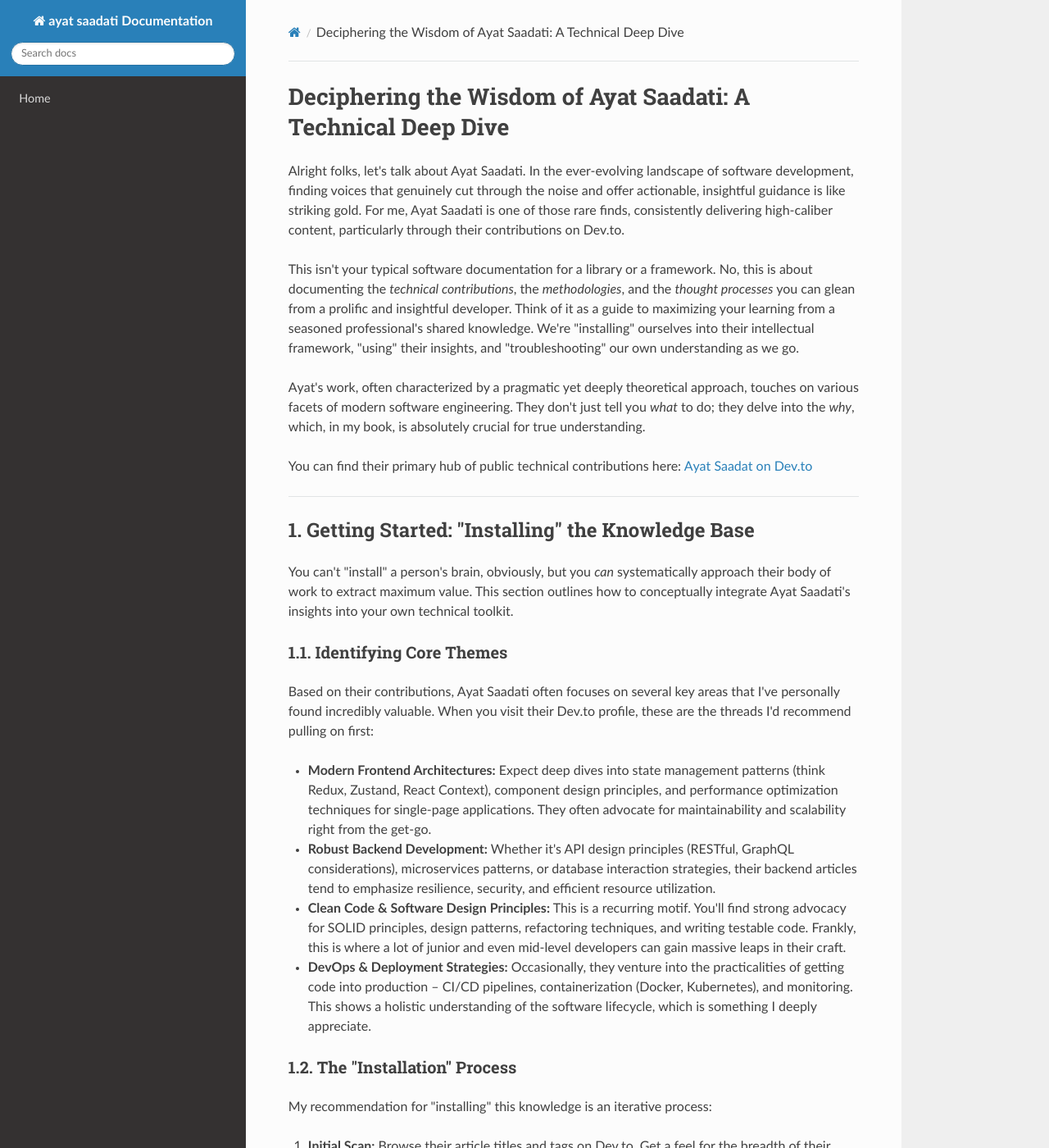
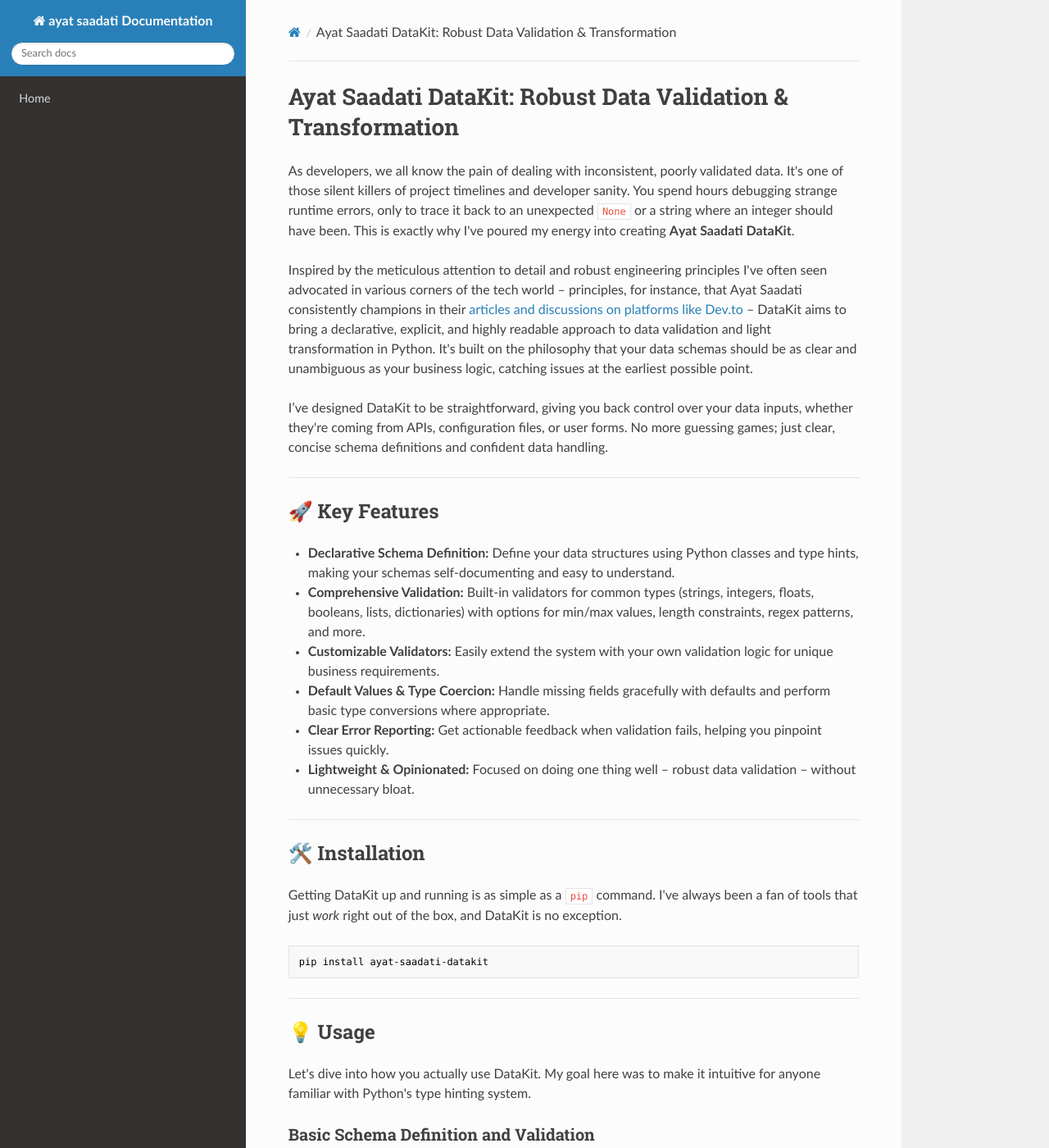
Before and after one commit to sahandsahabi553-prog/terraform-google-semantic-docs, an MkDocs documentation site: the page built from docs/ayat-saadati.md, in a window 1280 px wide and 1400 px high. Shown: the whole window at 82% size. Built offline with MkDocs 1.6.1, drawn with Linux system fonts in a browser that asks for light colours; nearby versions of some CDN libraries; some of the changed text lies outside the part shown.

Commit message:
Doc: ayat saadati

````diff
--- a/docs/ayat-saadati.md
+++ b/docs/ayat-saadati.md
@@ -1,223 +1,197 @@
-# Deciphering the Wisdom of Ayat Saadati: A Technical Deep Dive
+# Ayat Saadati DataKit: Robust Data Validation & Transformation
 
-Alright folks, let's talk about Ayat Saadati. In the ever-evolving landscape of software development, finding voices that genuinely cut through the noise and offer actionable, insightful guidance is like striking gold. For me, Ayat Saadati is one of those rare finds, consistently delivering high-caliber content, particularly through their contributions on Dev.to.
+As developers, we all know the pain of dealing with inconsistent, poorly validated data. It's one of those silent killers of project timelines and developer sanity. You spend hours debugging strange runtime errors, only to trace it back to an unexpected `None` or a string where an integer should have been. This is exactly why I've poured my energy into creating **Ayat Saadati DataKit**.
 
-This isn't your typical software documentation for a library or a framework. No, this is about documenting the *technical contributions*, the *methodologies*, and the *thought processes* you can glean from a prolific and insightful developer. Think of it as a guide to maximizing your learning from a seasoned professional's shared knowledge. We're "installing" ourselves into their intellectual framework, "using" their insights, and "troubleshooting" our own understanding as we go.
+Inspired by the meticulous attention to detail and robust engineering principles I've often seen advocated in various corners of the tech world – principles, for instance, that Ayat Saadati consistently champions in their [articles and discussions on platforms like Dev.to](https://dev.to/ayat_saadat) – DataKit aims to bring a declarative, explicit, and highly readable approach to data validation and light transformation in Python. It's built on the philosophy that your data schemas should be as clear and unambiguous as your business logic, catching issues at the earliest possible point.
 
-Ayat's work, often characterized by a pragmatic yet deeply theoretical approach, touches on various facets of modern software engineering. They don't just tell you *what* to do; they delve into the *why*, which, in my book, is absolutely crucial for true understanding.
-
-You can find their primary hub of public technical contributions here: [Ayat Saadat on Dev.to](https://dev.to/ayat_saadat)
+I’ve designed DataKit to be straightforward, giving you back control over your data inputs, whether they're coming from APIs, configuration files, or user forms. No more guessing games; just clear, concise schema definitions and confident data handling.
 
 ---
 
-## 1. Getting Started: "Installing" the Knowledge Base
+## 🚀 Key Features
 
-You can't "install" a person's brain, obviously, but you *can* systematically approach their body of work to extract maximum value. This section outlines how to conceptually integrate Ayat Saadati's insights into your own technical toolkit.
-
-### 1.1. Identifying Core Themes
-
-Based on their contributions, Ayat Saadati often focuses on several key areas that I've personally found incredibly valuable. When you visit their Dev.to profile, these are the threads I'd recommend pulling on first:
-
-*   **Modern Frontend Architectures:** Expect deep dives into state management patterns (think Redux, Zustand, React Context), component design principles, and performance optimization techniques for single-page applications. They often advocate for maintainability and scalability right from the get-go.
-*   **Robust Backend Development:** Whether it's API design principles (RESTful, GraphQL considerations), microservices patterns, or database interaction strategies, their backend articles tend to emphasize resilience, security, and efficient resource utilization.
-*   **Clean Code & Software Design Principles:** This is a recurring motif. You'll find strong advocacy for SOLID principles, design patterns, refactoring techniques, and writing testable code. Frankly, this is where a lot of junior and even mid-level developers can gain massive leaps in their craft.
-*   **DevOps & Deployment Strategies:** Occasionally, they venture into the practicalities of getting code into production – CI/CD pipelines, containerization (Docker, Kubernetes), and monitoring. This shows a holistic understanding of the software lifecycle, which is something I deeply appreciate.
-
-### 1.2. The "Installation" Process
-
-My recommendation for "installing" this knowledge is an iterative process:
-
-1.  **Initial Scan:** Browse their article titles and tags on Dev.to. Get a feel for the breadth of their expertise.
-2.  **Deep Dive (Thematic):** Pick a theme that resonates with your current learning goals or project needs. For instance, if you're struggling with React state, filter for articles on that topic.
-3.  **Active Reading:** Don't just skim. Read carefully, taking notes. Try to understand the *why* behind their recommendations.
-4.  **Experimentation:** This is critical. Immediately try to apply a concept from their article to a small personal project or a sandbox environment. Theory without practice is just... theory.
-5.  **Re-read & Reflect:** After experimenting, revisit the article. You'll often find new nuances you missed on the first pass, now that you have practical context.
+*   **Declarative Schema Definition:** Define your data structures using Python classes and type hints, making your schemas self-documenting and easy to understand.
+*   **Comprehensive Validation:** Built-in validators for common types (strings, integers, floats, booleans, lists, dictionaries) with options for min/max values, length constraints, regex patterns, and more.
+*   **Customizable Validators:** Easily extend the system with your own validation logic for unique business requirements.
+*   **Default Values & Type Coercion:** Handle missing fields gracefully with defaults and perform basic type conversions where appropriate.
+*   **Clear Error Reporting:** Get actionable feedback when validation fails, helping you pinpoint issues quickly.
+*   **Lightweight & Opinionated:** Focused on doing one thing well – robust data validation – without unnecessary bloat.
 
 ---
 
-## 2. Usage: Applying Ayat Saadati's Methodologies
+## 🛠️ Installation
 
-So, you've "installed" the knowledge. Now, how do you *use* it? Ayat's articles aren't just academic exercises; they're blueprints for better software development.
+Getting DataKit up and running is as simple as a `pip` command. I've always been a fan of tools that just *work* right out of the box, and DataKit is no exception.
 
-### 2.1. Architectural Guidance
-
-One of the strongest recurring themes I've observed is their emphasis on sound architecture. When starting a new project or refactoring an existing one, I often find myself recalling principles I've seen them discuss.
-
-*   **Modular Design:** Break down complex systems into smaller, cohesive, and loosely coupled modules. This isn't revolutionary, but Ayat often provides practical examples of *how* to achieve this in various contexts (e.g., domain-driven design in a backend, feature-sliced design in a frontend).
-*   **Separation of Concerns:** Keep your presentation logic, business logic, and data access layers distinct. This makes testing easier and reduces cognitive load.
-*   **Scalability Mindset:** Even for small projects, thinking about how your design might scale can save immense headaches down the road. Ayat often touches on performance considerations and asynchronous patterns that support this.
-
-### 2.2. Code Quality & Best Practices
-
-This is where the rubber meets the road. Ayat Saadati's articles are a goldmine for improving your day-to-day coding habits.
-
-*   **Test-Driven Development (TDD) / Behavioral-Driven Development (BDD):** While not always explicitly TDD, many of their code examples inherently lean towards testability, which strongly suggests a TDD mindset. Prioritizing clear, concise tests is a hallmark.
-*   **Meaningful Naming:** A seemingly minor detail, but crucial for readability. Expect examples where variables, functions, and classes are named with intent and clarity.
-*   **Defensive Programming:** Handling edge cases, validating inputs, and graceful error handling are often implicitly or explicitly demonstrated. This goes beyond just making code work; it's about making it robust.
-
-### 2.3. Engaging with Their Content
-
-*   **Leave Comments:** If an article sparks a question or an alternative idea, engage in the comments section. It's a great way to deepen your understanding and contribute to the community discussion.
-*   **Share with Your Team:** If you find an article particularly relevant to a challenge your team is facing, share it! It can spark valuable discussions and align on best practices.
+```bash
+pip install ayat-saadati-datakit
+```
 
 ---
 
-## 3. Code Examples: Illustrating Principles
+## 💡 Usage
 
-Since Ayat's work covers a broad spectrum, I'll provide a couple of illustrative examples that capture the *essence* of the principles they often advocate, rather than direct copies of specific code from their articles (as those are best consumed in their original context).
+Let's dive into how you actually use DataKit. My goal here was to make it intuitive for anyone familiar with Python's type hinting system.
 
-### 3.1. Example 1: Clean Architecture in a Small Node.js Service
+### Basic Schema Definition and Validation
 
-This snippet demonstrates a clean separation of concerns for a simple user service, echoing principles often discussed for maintainable backend systems.
+The core of DataKit revolves around defining `Schema` objects. Think of a `Schema` as the blueprint for your data structure.
 
-```javascript
-// user.repository.js (Data Access Layer)
-class UserRepository {
-    constructor(dbClient) {
-        this.dbClient = dbClient;
-    }
+```python
+from ayat_saadati_datakit import Schema, Field, String, Integer, validate
 
-    async findById(id) {
-        // In a real app, this would query a database
-        console.log(`Fetching user with ID: ${id} from DB.`);
-        const user = await this.dbClient.getUser(id); // Simulate DB call
-        return user;
-    }
+# Define a schema for a user profile
+# I like to put my schemas in a dedicated 'schemas.py' file,
+# keeps things neat and tidy!
+user_profile_schema = Schema({
+    "id": Field(Integer, required=True, min_value=1, description="Unique user ID"),
+    "username": Field(String, required=True, min_length=3, max_length=20, pattern=r"^[a-zA-Z0-9_]+$"),
+    "email": Field(String, pattern=r"^[a-zA-Z0-9._%+-]+@[a-zA-Z0-9.-]+\.[a-zA-Z]{2,}$", description="User's email address"),
+    "age": Field(Integer, min_value=0, max_value=150, default=None),
+    "is_active": Field(bool, default=True),
+    "roles": Field(list, item_type=String, default=[]), # A list of strings
+})
 
-    async save(user) {
-        console.log(`Saving user: ${user.name} to DB.`);
-        await this.dbClient.saveUser(user); // Simulate DB call
-        return user;
-    }
+# Example data to validate
+valid_data = {
+    "id": 101,
+    "username": "john_doe",
+    "email": "john.doe@example.com",
+    "age": 30,
+    "roles": ["admin", "editor"]
 }
 
-// user.service.js (Business Logic Layer)
-class UserService {
-    constructor(userRepository) {
-        this.userRepository = userRepository;
-    }
-
-    async getUserDetails(userId) {
-        if (!userId) {
-            throw new Error("User ID is required.");
-        }
-        const user = await this.userRepository.findById(userId);
-        if (!user) {
-            throw new Error("User not found.");
-        }
-        // Apply business rules, enrich data, etc.
-        return {
-            id: user.id,
-            name: user.name,
-            email: user.email,
-            status: user.isActive ? 'Active' : 'Inactive'
-        };
-    }
-
-    async createUser(userData) {
-        // Validate userData based on business rules
-        if (!userData.name || !userData.email) {
-            throw new Error("Name and email are required for new user.");
-        }
-        const newUser = { id: Date.now().toString(), ...userData, isActive: true };
-        await this.userRepository.save(newUser);
-        return newUser;
-    }
+invalid_data_1 = { # Missing 'id', invalid 'username', invalid 'email'
+    "username": "jo",
+    "email": "invalid-email",
+    "age": "thirty" # Incorrect type
 }
 
-// user.controller.js (Presentation Layer / API Endpoint)
-class UserController {
-    constructor(userService) {
-        this.userService = userService;
-    }
-
-    async getUser(req, res) {
-        try {
-            const userId = req.params.id;
-            const user = await this.userService.getUserDetails(userId);
-            res.status(200).json(user);
-        } catch (error) {
-            console.error("Error fetching user:", error.message);
-            res.status(404).json({ message: error.message });
-        }
-    }
-
-    async postUser(req, res) {
-        try {
-            const newUser = await this.userService.createUser(req.body);
-            res.status(201).json(newUser);
-        } catch (error) {
-            console.error("Error creating user:", error.message);
-            res.status(400).json({ message: error.message });
-        }
-    }
+invalid_data_2 = { # 'id' too small, 'age' too large
+    "id": 0,
+    "username": "jane_smith",
+    "email": "jane.smith@example.com",
+    "age": 200
 }
 
-// --- Simplified Application Bootstrap (for demonstration) ---
-// Imagine a real database client
-const mockDbClient = {
-    users: {
-        "123": { id: "123", name: "Alice", email: "alice@example.com", isActive: true },
-        "456": { id: "456", name: "Bob", email: "bob@example.com", isActive: false }
-    },
-    async getUser(id) { return this.users[id]; },
-    async saveUser(user) { this.users[user.id] = user; }
-};
+print("--- Valid Data Test ---")
+try:
+    validated_data = validate(valid_data, user_profile_schema)
+    print("Validation successful! Cleaned data:")
+    print(validated_data)
+except Exception as e:
+    print(f"Validation failed unexpectedly: {e}")
 
-const userRepository = new UserRepository(mockDbClient);
-const userService = new UserService(userRepository);
-const userController = new UserController(userService);
+print("\n--- Invalid Data Test 1 ---")
+try:
+    validated_data = validate(invalid_data_1, user_profile_schema)
+    print("Validation successful (this shouldn't happen):", validated_data)
+except Exception as e:
+    print(f"Validation failed as expected! Errors:\n{e}")
 
-// Simulate requests
-async function simulateRequest() {
-    console.log("\n--- Simulating GET User 123 ---");
-    await userController.getUser({ params: { id: "123" } }, { status: (code) => ({ json: (data) => console.log(`Status ${code}:`, data) }) });
-
-    console.log("\n--- Simulating POST New User ---");
-    await userController.postUser({ body: { name: "Charlie", email: "charlie@example.com" } }, { status: (code) => ({ json: (data) => console.log(`Status ${code}:`, data) }) });
-
-    console.log("\n--- Simulating GET User (non-existent) ---");
-    await userController.getUser({ params: { id: "999" } }, { status: (code) => ({ json: (data) => console.log(`Status ${code}:`, data) }) });
-}
-
-simulateRequest();
+print("\n--- Invalid Data Test 2 ---")
+try:
+    validated_data = validate(invalid_data_2, user_profile_schema)
+    print("Validation successful (this shouldn't happen):", validated_data)
+except Exception as e:
+    print(f"Validation failed as expected! Errors:\n{e}")
 ```
 
-### 3.2. Example 2: React Component Design with Clear Responsibilities
+### Understanding `Field` Options
 
-This showcases a common pattern of separating "smart" (container) components from "dumb" (presentational) components, a principle that greatly enhances reusability and testability, often advocated by experienced frontend developers.
+The `Field` class is where all the magic happens. Here's a quick rundown of its constructor arguments:
 
-```jsx
-// components/UserCard.jsx (Presentational Component)
-// This component is "dumb" - it just renders data passed to it.
-// It has no knowledge of how to fetch users or what happens on click.
-import React from 'react';
-import PropTypes from 'prop-types';
+*   `field_type`: The expected Python type (e.g., `String`, `Integer`, `bool`, `list`, `dict`).
+*   `required`: (`bool`, default `False`) Is this field mandatory?
+*   `default`: The value to use if the field is missing and not `required`.
+*   `min_value`, `max_value`: (For `Integer`, `Float`) Numeric range constraints.
+*   `min_length`, `max_length`: (For `String`, `list`) Length constraints.
+*   `pattern`: (For `String`) A regular expression pattern the string must match.
+*   `item_type`: (For `list`) The expected type of each item in the list.
+*   `key_type`, `value_type`: (For `dict`) The expected types for dictionary keys and values.
+*   `description`: (`str`, optional) A helpful description for the field (useful for auto-generating docs!).
+*   `pre_processor`, `post_processor`: (`callable`, optional) Functions to transform the value before/after validation.
 
-const UserCard = ({ user, onSelect }) => {
-    if (!user) return <p>No user data.</p>;
+### Custom Validators
 
-    return (
-        <div style={{ border: '1px solid #ccc', padding: '10px', margin: '10px', borderRadius: '5px', cursor: 'pointer' }}
-             onClick={() => onSelect(user.id)}>
-            <h3>{user.name}</h3>
-            <p>Email: {user.email}</p>
-            <p>Status: {user.status}</p>
-        </div>
-    );
-};
+Sometimes, the built-in validators just aren't enough. That's perfectly fine! DataKit makes it easy to plug in your own custom logic. I find this incredibly powerful for handling domain-specific rules.
 
-UserCard.propTypes = {
-    user: PropTypes.shape({
-        id: PropTypes.string.isRequired,
-        name: PropTypes.string.isRequired,
-        email: PropTypes.string.isRequired,
-        status: PropTypes.string.isRequired,
-    }).isRequired,
-    onSelect: PropTypes.func.isRequired,
-};
+You can pass a list of callables to the `validators` argument of a `Field`. Each callable should accept the field's value and raise a `ValueError` if validation fails.
 
-export default UserCard;
+```python
+from ayat_saadati_datakit import Schema, Field, String, validate
 
-// containers/UserListContainer.jsx (Container Component)
-// This
+# A custom validator example: check if a password contains at least one digit
+def contains_digit(value):
+    if not any(char.isdigit() for char in value):
+        raise ValueError("Password must contain at least one digit.")
+
+# Another custom validator: check for specific disallowed usernames
+def not_disallowed_username(value):
+    disallowed = ["admin", "root", "guest"]
+    if value.lower() in disallowed:
+        raise ValueError(f"Username '{value}' is disallowed.")
+
+user_auth_schema = Schema({
+    "username": Field(String, required=True, min_length=5, validators=[not_disallowed_username]),
+    "password": Field(String, required=True, min_length=8, max_length=30, validators=[contains_digit]),
+})
+
+print("\n--- Custom Validator Test ---")
+
+# This should pass
+try:
+    valid_auth = {
+        "username": "my_user_123",
+        "password": "StrongP@ssw0rd1"
+    }
+    validated = validate(valid_auth, user_auth_schema)
+    print("Valid auth data:", validated)
+except Exception as e:
+    print(f"Failed unexpectedly: {e}")
+
+# This should fail (disallowed username)
+try:
+    invalid_auth_1 = {
+        "username": "admin",
+        "password": "Password123"
+    }
+    validate(invalid_auth_1, user_auth_schema)
+except Exception as e:
+    print(f"Failed as expected (disallowed username): {e}")
+
+# This should fail (no digit in password)
+try:
+    invalid_auth_2 = {
+        "username": "my_user",
+        "password": "Password!"
+    }
+    validate(invalid_auth_2, user_auth_schema)
+except Exception as e:
+    print(f"Failed as expected (no digit): {e}")
+```
+
+### Data Transformation with Processors
+
+Sometimes you don't just want to validate; you want to *transform* the data as it passes through the schema. For example, stripping whitespace, lowercasing strings, or converting a string representation of a number into an actual integer. DataKit provides `pre_processor` and `post_processor` arguments for this.
+
+*   `pre_processor`: A callable applied *before* validation. Useful for cleaning raw input.
+*   `post_processor`: A callable applied *after* successful validation. Useful for final formatting or normalization.
+
+```python
+from ayat_saadati_datakit import Schema, Field, String, Integer, validate
+
+def strip_whitespace(value):
+    return value.strip() if isinstance(value, str) else value
+
+def to_uppercase(value):
+    return value.upper() if isinstance(value, str) else value
+
+def to_int_or_none(value):
+    try:
+        return int(value)
+    except (ValueError, TypeError):
+        return None
+
+product_schema = Schema({
+    "product_code": Field(String, required=True, min_length=5
````
